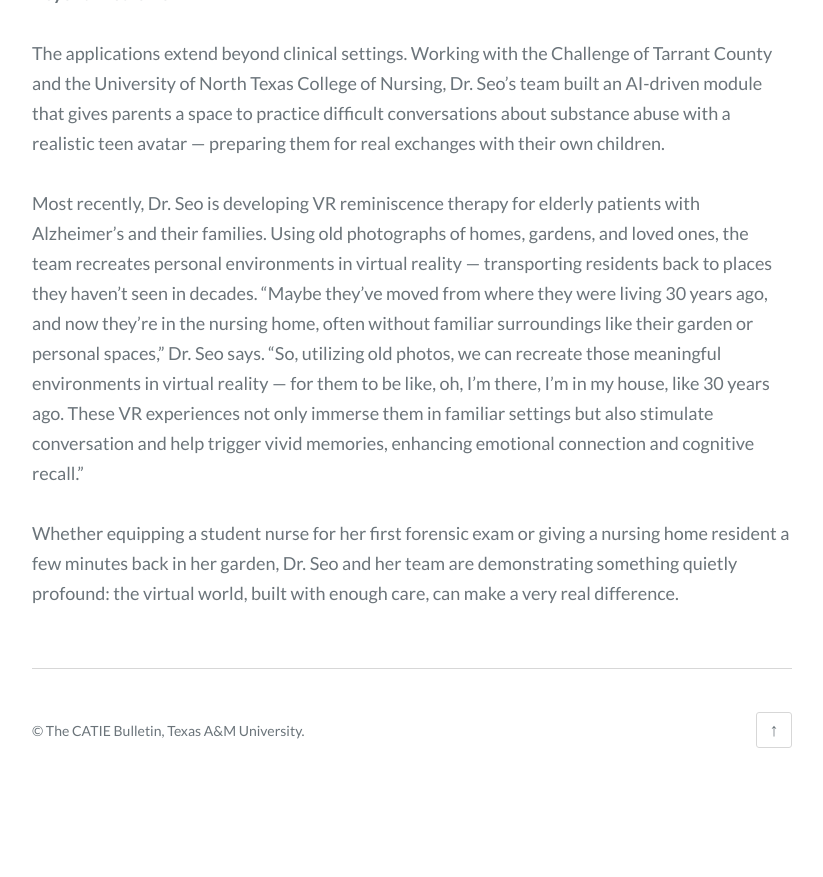
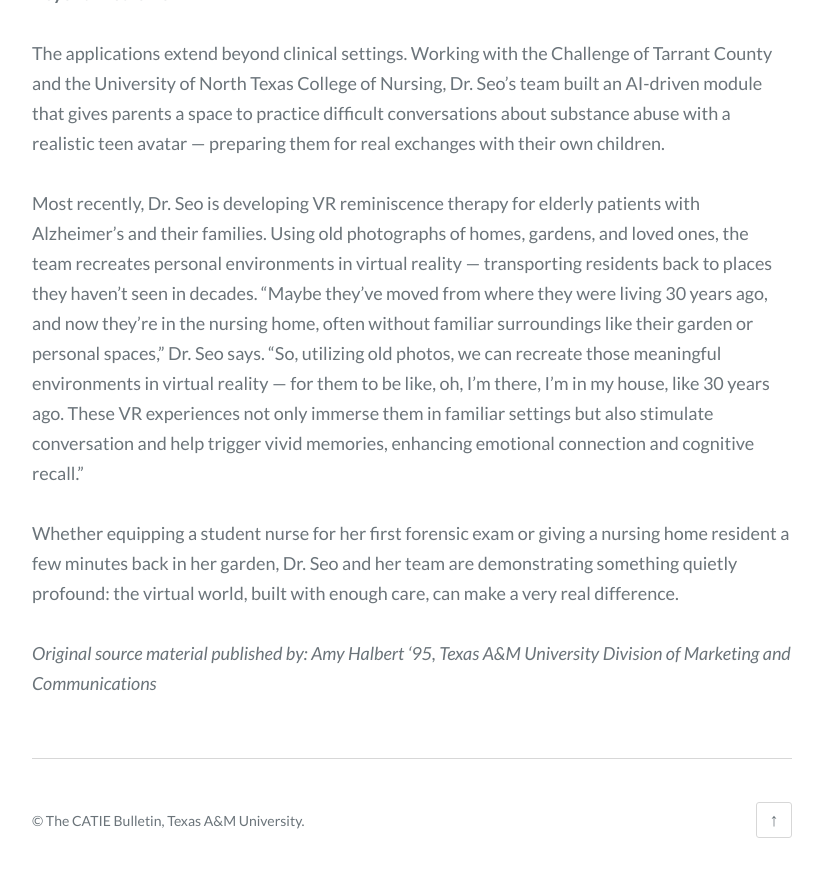
Before and after one commit to esail-subscriptions/catie_bulletin, a Jekyll site: the page built from _posts/2026-07-17-where-learning-meets-the-metaverse.md, in a window 1280 px wide and 900 px high, scrolled down 3187 px. Shown: the top 877 px of the window, without its empty margins (228-1051 px from the left). Built offline with Jekyll 4.4.1, drawn with Linux system fonts in a browser that asks for light colours; before the commit the page ends 3997 px from its top, so only the background shows below that; some of the changed lines change nothing that is shown.

Commit message:
Update _posts/2026-07-17-where-learning-meets-the-metaverse.md

```diff
--- a/_posts/2026-07-17-where-learning-meets-the-metaverse.md
+++ b/_posts/2026-07-17-where-learning-meets-the-metaverse.md
@@ -2,7 +2,7 @@
 layout: post
 title: Where Learning Meets The Metaverse
 date: '2026-07-17'
-feature_image: https://res.cloudinary.com/xqd55zsp/image/upload/v1784758301/s8tm4lx9zosnpvkmwjob.png
+feature_image: https://res.cloudinary.com/xqd55zsp/image/upload/v1784834183/ferfd3t7a84cuizbuaez.png
 excerpt: How Dr. Jinsil Hwaryoung Seo from Texas A&M - College Station utilizes immersive
   technology and artificial intelligence to create virtual hands-on learning experiences
   that enhance student engagement and skill development.
@@ -33,3 +33,5 @@ The applications extend beyond clinical settings. Working with the Challenge of
 Most recently, Dr. Seo is developing VR reminiscence therapy for elderly patients with Alzheimer's and their families. Using old photographs of homes, gardens, and loved ones, the team recreates personal environments in virtual reality — transporting residents back to places they haven't seen in decades. "Maybe they've moved from where they were living 30 years ago, and now they're in the nursing home, often without familiar surroundings like their garden or personal spaces," Dr. Seo says. "So, utilizing old photos, we can recreate those meaningful environments in virtual reality — for them to be like, oh, I'm there, I'm in my house, like 30 years ago. These VR experiences not only immerse them in familiar settings but also stimulate conversation and help trigger vivid memories, enhancing emotional connection and cognitive recall."
 
 Whether equipping a student nurse for her first forensic exam or giving a nursing home resident a few minutes back in her garden, Dr. Seo and her team are demonstrating something quietly profound: the virtual world, built with enough care, can make a very real difference.
+
+*Original source material published by: Amy Halbert '95, Texas A&M University Division of Marketing and Communications*
```
